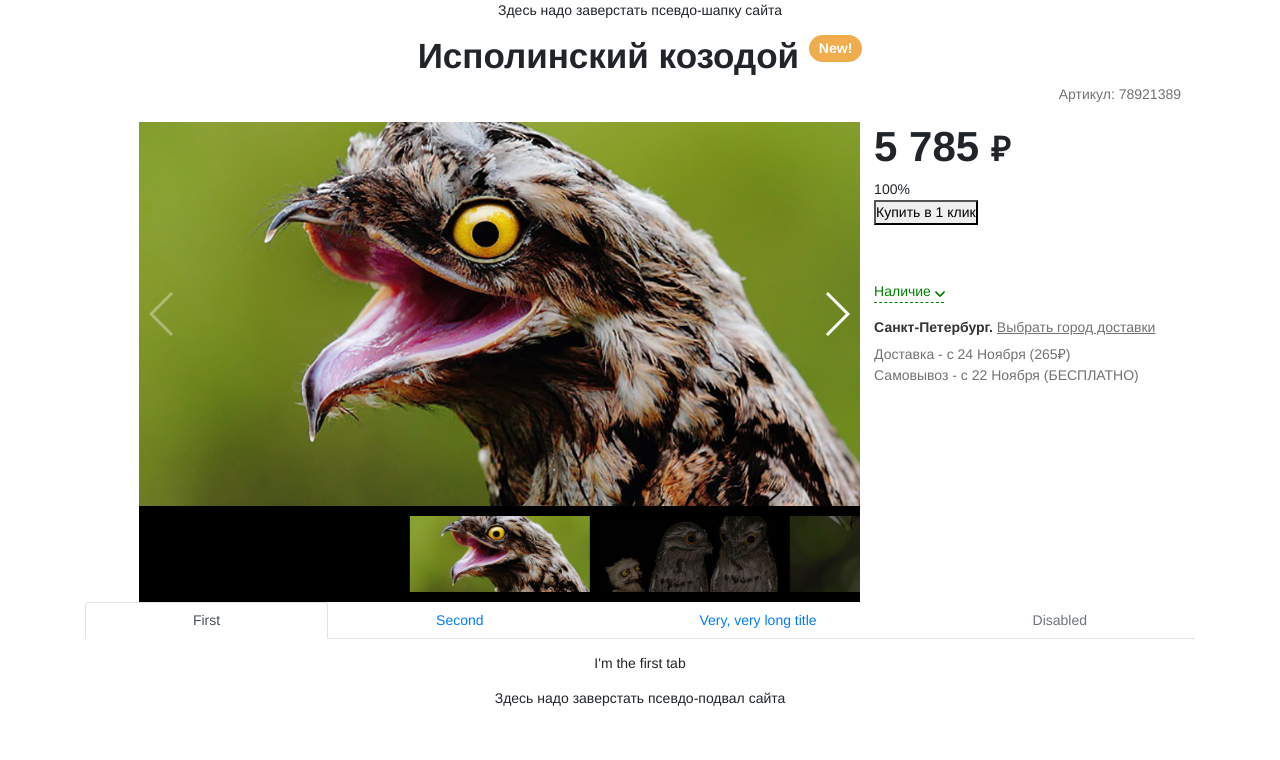
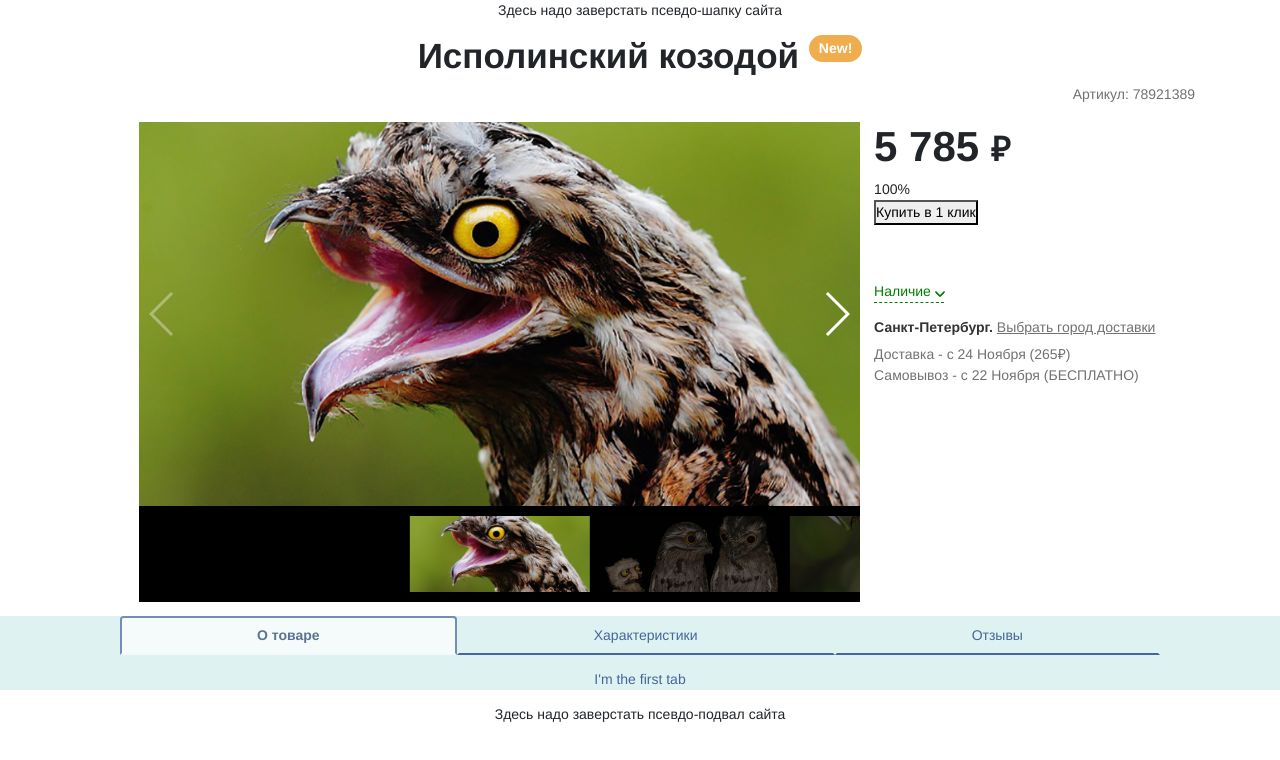
Before and after one commit to Iogsotot/product_card, a Vue app: page / in a window 1280 px wide. Shown: the top 760 px of the page. Built offline with nearby package versions, Linux system fonts and the light colour scheme.

Commit message:
Промежуточный коммит для переезда

```diff
--- a/src/App.vue
+++ b/src/App.vue
@@ -1,19 +1,19 @@
 <template>
   <div id="app">
 
-    <div class="flex container">
+    <div class="flex">
       <!-- <HelloWorld msg="Welcome to Your Vue.js App"/> -->
       <Header class="header"/>
 
       <main>
-          <ProductTitle class="product_title"/>
+        <ProductTitle class="product_title container"/>
 
-        <section class="wrapper flex">
+        <section class="wrapper flex container">
           <PictureField class="picture_field"/>
           <ProductInfo class="product_info"/>
         </section>
 
-        <Tabs class="tabs"/>
+        <Tabs class="tabs-block"/>
         <PopupBuyForm class="popup_buy_form hidden"/>
       </main>
       <Footer class="footer"/>
@@ -97,8 +97,6 @@ a, a:active {
   justify-content: center;
   max-width: 100vw;
   text-align: left;
-
-
 }
 
 .picture_field {
@@ -111,6 +109,12 @@ a, a:active {
   max-width: 45%;
 }
 
+.tabs-block {
+    margin: 1rem 0;
+    background-color: rgb(214, 240, 238, .8);
+    padding: 0;
+}
+
 .hidden {
   display: none;
 }
--- a/src/components/Tabs.vue
+++ b/src/components/Tabs.vue
@@ -1,18 +1,15 @@
 <template>
-  <section>
-    <div>
+  <section class="tabs ">
+    <div class="container">
       <b-tabs content-class="mt-3" fill>
-        <b-tab title="First" active>
+        <b-tab title="О товаре" active>
           <p>I'm the first tab</p>
         </b-tab>
-        <b-tab title="Second">
+        <b-tab title="Характеристики">
           <p>I'm the second tab</p>
         </b-tab>
-        <b-tab title="Very, very long title">
+        <b-tab title="Отзывы">
           <p>I'm the tab with the very, very long title</p>
-        </b-tab>
-        <b-tab title="Disabled" disabled>
-          <p>I'm a disabled tab!</p>
         </b-tab>
       </b-tabs>
     </div>
@@ -21,13 +18,45 @@
 
 <script>
 export default {
-  name: "Tabs",
-  props: {
-    msg: String
-  }
+  name: "Tabs"
 };
 </script>
 
 <!-- Add "scoped" attribute to limit CSS to this component only -->
 <style scoped>
+  .tabs {
+    margin: 1rem 0;
+    color: #47649D;
+  }
+
+  .nav-tabs .nav-link {
+    color: #fff !important;
+  }
+
+  .container {
+  padding: 0 calc(50% - 590px);
+}
 </style>
+
+<style>
+  .tabs .nav-tabs .nav-link {
+    color: #47649D;
+    border-color: transparent  transparent #47649D;
+    border-width: 2px;
+  }
+
+  .tabs .nav-tabs .nav-link.active, .nav-tabs .nav-item.show .nav-link {
+    opacity: .7;
+    color: rgb(39, 62, 107);
+    font-weight: bold;
+    border-color: #47649D #47649D transparent;
+  }
+
+  .tabs .nav-tabs .nav-link:hover, .nav-tabs .nav-link:focus {
+    border-color: transparent  transparent #47649D;
+  }
+
+  .tabs .nav-tabs .nav-link.active:hover, .nav-tabs .nav-item.show .nav-link:focus {
+    border-color: #47649D #47649D transparent;
+  }
+</style>
```
